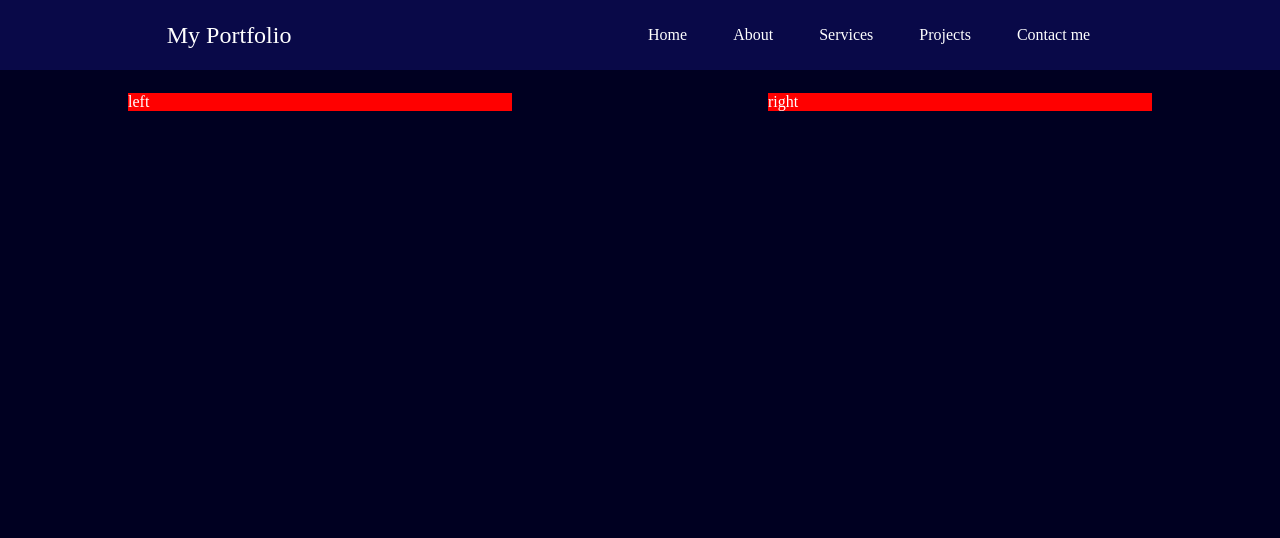
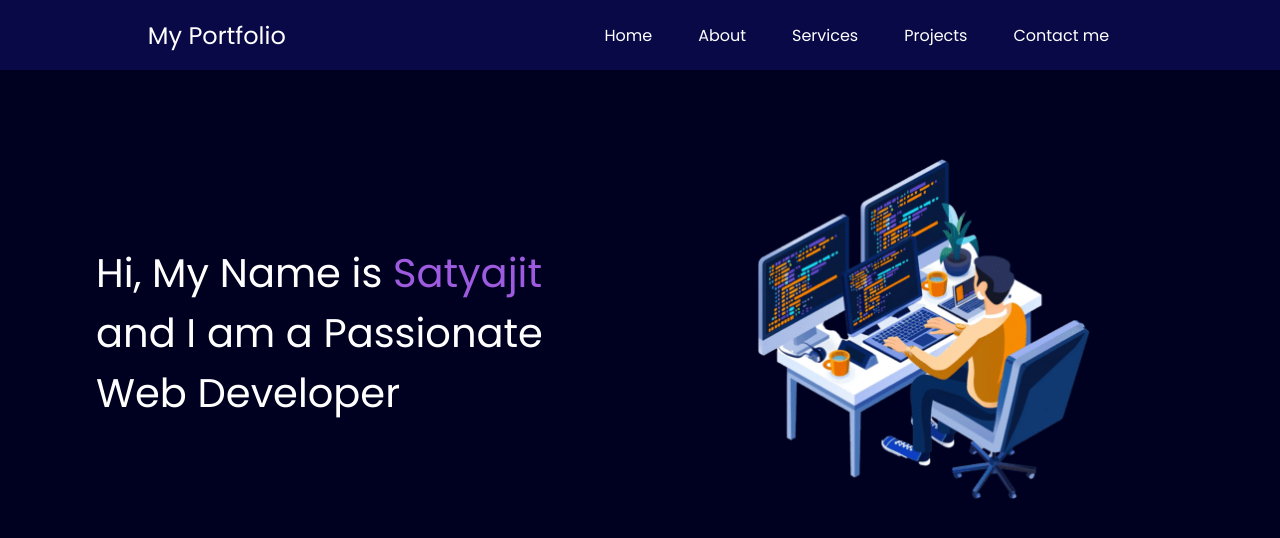
Before and after one commit to satyajit2252/Portfolio-website, a plain HTML site: page index.html in a window 1280 px wide. Drawn offline with Linux system fonts and the light colour scheme.

Commit message:
add first section

```diff
--- a/index.html
+++ b/index.html
@@ -5,6 +5,12 @@
     <meta name="viewport" content="width=device-width, initial-scale=1.0" />
     <title>My Portfolio Website</title>
     <link rel="stylesheet" href="style.css" />
+    <link rel="preconnect" href="https://fonts.googleapis.com" />
+    <link rel="preconnect" href="https://fonts.gstatic.com" crossorigin />
+    <link
+      href="https://fonts.googleapis.com/css2?family=Poppins:wght@400;700&display=swap"
+      rel="stylesheet"
+    />
   </head>
   <body>
     <header>
@@ -12,23 +18,27 @@
         <div class="left">My Portfolio</div>
         <div class="right">
           <ul>
-                    <li>Home</li>
-                    <li>About</li>
-                    <li>Services</li>
-                    <li>Projects</li>
-                    <li>Contact me</li>
+            <li><a href="#">Home</a></li>
+            <li><a href="#">About</a></li>
+            <li><a href="#">Services</a></li>
+            <li><a href="#">Projects</a></li>
+            <li><a href="#">Contact me</a></li>
           </ul>
         </div>
       </nav>
     </header>
     <main>
       <section class="first-section">
-            <div class="left-section">left</div>
-            <div class="right-section">right</div>
+        <div class="left-section">
+          Hi, My Name is <span class="purple">Satyajit</span>
+          <div>and I am a Passionate</div>
+          <div>Web Developer</div>
+        </div>
+        <div class="right-section">
+          <img src="bg.png" />
+        </div>
       </section>
     </main>
-
-
   </body>
   <script src="app.js"></script>
 </html>
--- a/style.css
+++ b/style.css
@@ -1,14 +1,15 @@
-*{
+* {
   margin: 0;
   padding: 0;
+  font-family: "Poppins";
 }
 
-body{
+body {
   background-color: rgb(0, 0, 33);
   color: white;
 }
 
-nav{
+nav {
   display: flex;
   justify-content: space-around;
   align-items: center;
@@ -16,35 +17,51 @@ nav{
   background-color: rgb(9, 9, 72);
 }
 
-nav ul{
+nav ul {
   display: flex;
-    justify-content:center ;
+  justify-content: center;
 }
 
-nav ul li{
+nav ul li {
   list-style: none;
   margin: 0 23px;
+}
+
+nav ul li a{
+  text-decoration: none;
+  color: white;
+}
+
+nav ul li a:hover{
+  color: rgba(230, 230, 250, 0.654);
+  font-size: 1.0rem;
 
 }
 
-.left{
+
+.left {
   font-size: 1.5rem;
 }
 
-.first-section{
+.first-section {
   display: flex;
   justify-content: space-around;
-    margin: 23px 0;
+  margin: 80px 0;
+  align-items: center;
 }
 
-.left-section{
-    background-color: red;
+.left-section {
+  font-size: 2.5rem;
 }
 
-.right-section{
-    background-color: red;
+.right-section img {
+  width: 80%;
 }
 
-.first-section div{
-    width: 30%;
+.first-section > div {
+  width: 35%;
 }
+
+.purple {
+  color: rgb(159, 91, 223);
+}
```
Also changed, not shown: bg.png (added). Lines whose indentation alone changed are shown as unchanged.
